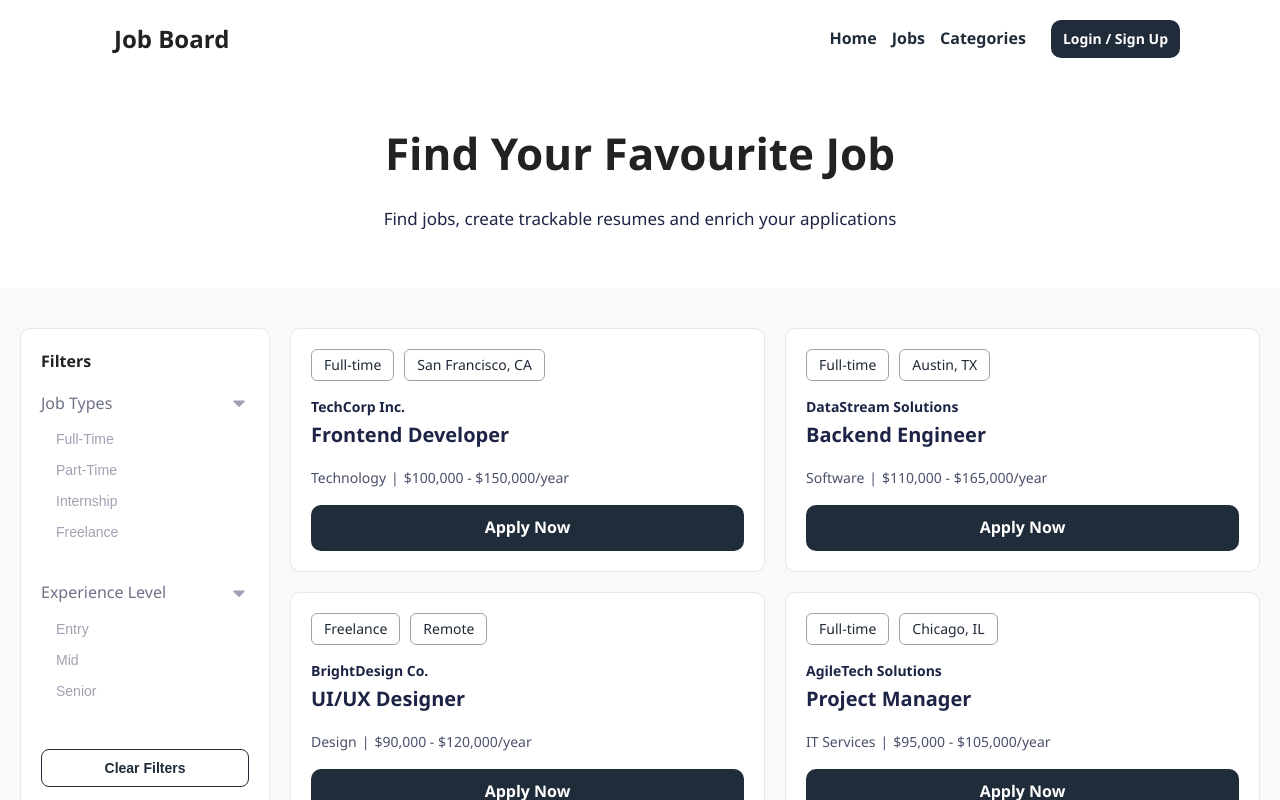
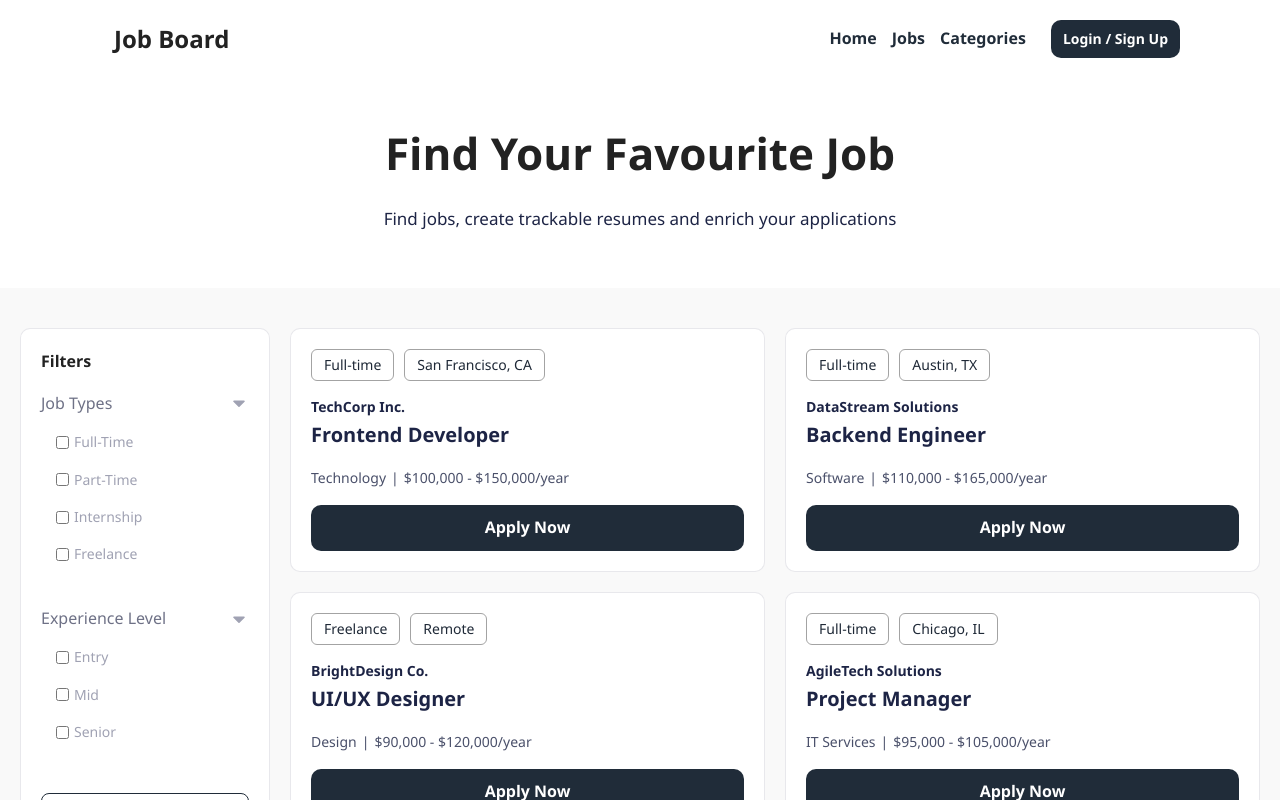
Before and after one commit to Jon-Felipe/Job-Board-React, a React (Vite) app: page /jobs in a window 1280 px wide. Shown: the top 800 px of the page. Built offline with nearby package versions, Linux system fonts and the light colour scheme.

Commit message:
replaced dropdown button options with checkbox

```diff
--- a/src/components/Dropdown/Dropdown.styles.tsx
+++ b/src/components/Dropdown/Dropdown.styles.tsx
@@ -26,19 +26,14 @@ export const DropdownContainer = styled.div`
   .options {
     padding: 15px;
 
-    .option {
-      display: block;
-      background-color: transparent;
-      border: none;
+    .optionContainer {
+      display: flex;
+      align-items: center;
+      column-gap: 5px;
       font-size: 14px;
       text-transform: capitalize;
       color: #a0a2b3;
       margin-bottom: 15px;
-      cursor: pointer;
-    }
-
-    .option:hover {
-      text-decoration: underline;
     }
   }
 `;
--- a/src/components/Dropdown/Dropdown.tsx
+++ b/src/components/Dropdown/Dropdown.tsx
@@ -29,9 +29,10 @@ function Dropdown({ title, dropdownOptions }: DropdownProps) {
       {isDropdownOpen && (
         <div className='options'>
           {dropdownOptions.map((option) => (
-            <button key={option.id} className='option'>
-              {option.text}
-            </button>
+            <div key={option.id} className='optionContainer'>
+              <input type='checkbox' id={option.text} />
+              <label htmlFor={option.text}>{option.text}</label>
+            </div>
           ))}
         </div>
       )}
```
